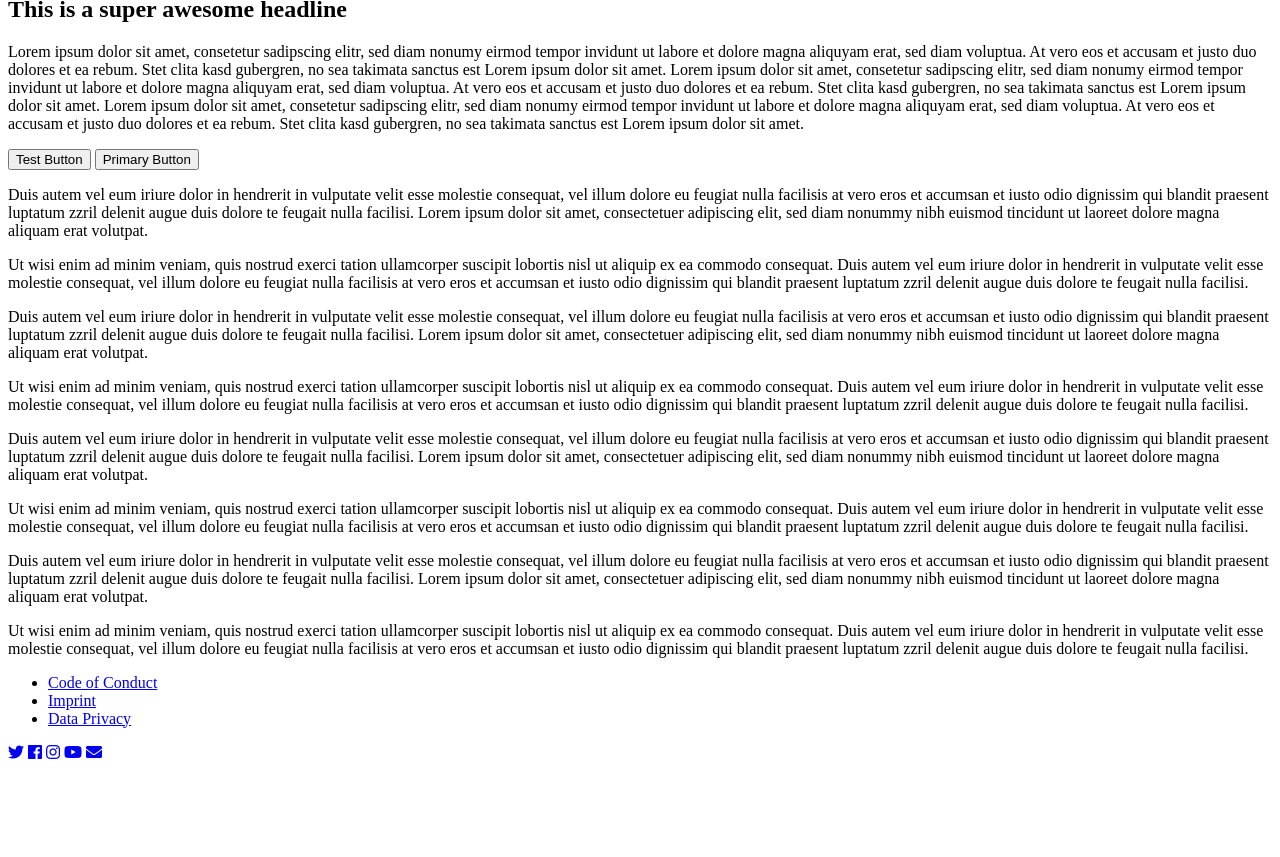
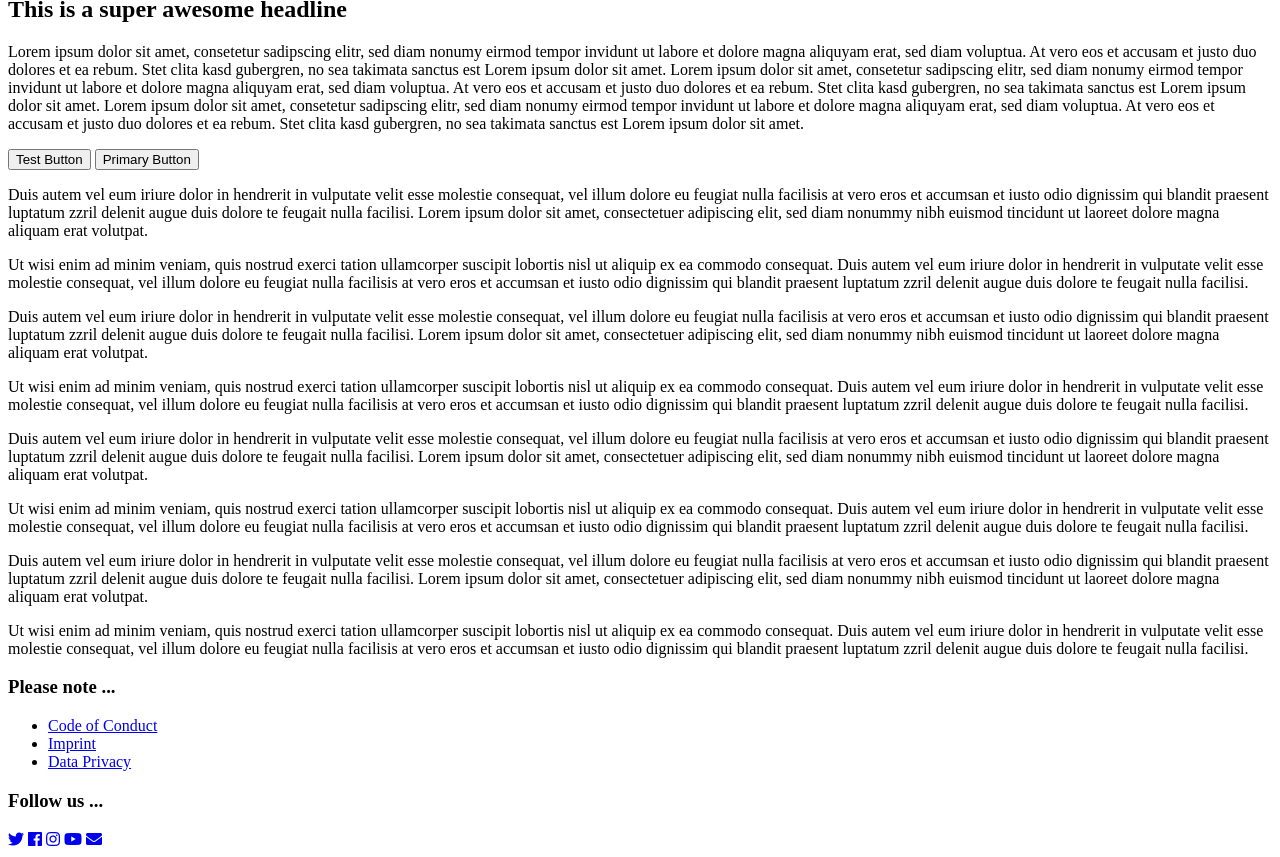
Before and after one commit to ngdeconf/ng-de.org, a Jekyll site: the page built from index.html, in a window 1280 px wide, cut to the strip 608-1465 px from the top of the page. Built offline with Jekyll 4.4.1, drawn with Linux system fonts in a browser that asks for light colours; nearby versions of some CDN libraries; before the commit the page ends 1378 px from its top, so only the background shows below that.

Commit message:
wip: fancy headlines

```diff
--- a/index.html
+++ b/index.html
@@ -78,6 +78,7 @@ layout: default
   <section class="footer container">
     <div class="row row--two">
       <div class="row__col">
+        <h3>Please note ...</h3>
         <ul class="link-list">
           <li class="link-list__item"><a href="#" rel="noopener">Code of Conduct</a></li>
           <li class="link-list__item"><a href="#" rel="noopener">Imprint</a></li>
@@ -85,8 +86,9 @@ layout: default
         </ul>
       </div>
       <div class="row__col">
-        {% if site.data.socialmedia.twitter %}
+        <h3>Follow us ...</h3>
         <div class="social-media-list">
+          {% if site.data.socialmedia.twitter %}
           <a
             class="social-media-list__item"
             href="{{ site.data.socialmedia.twitter.url }}"
```
